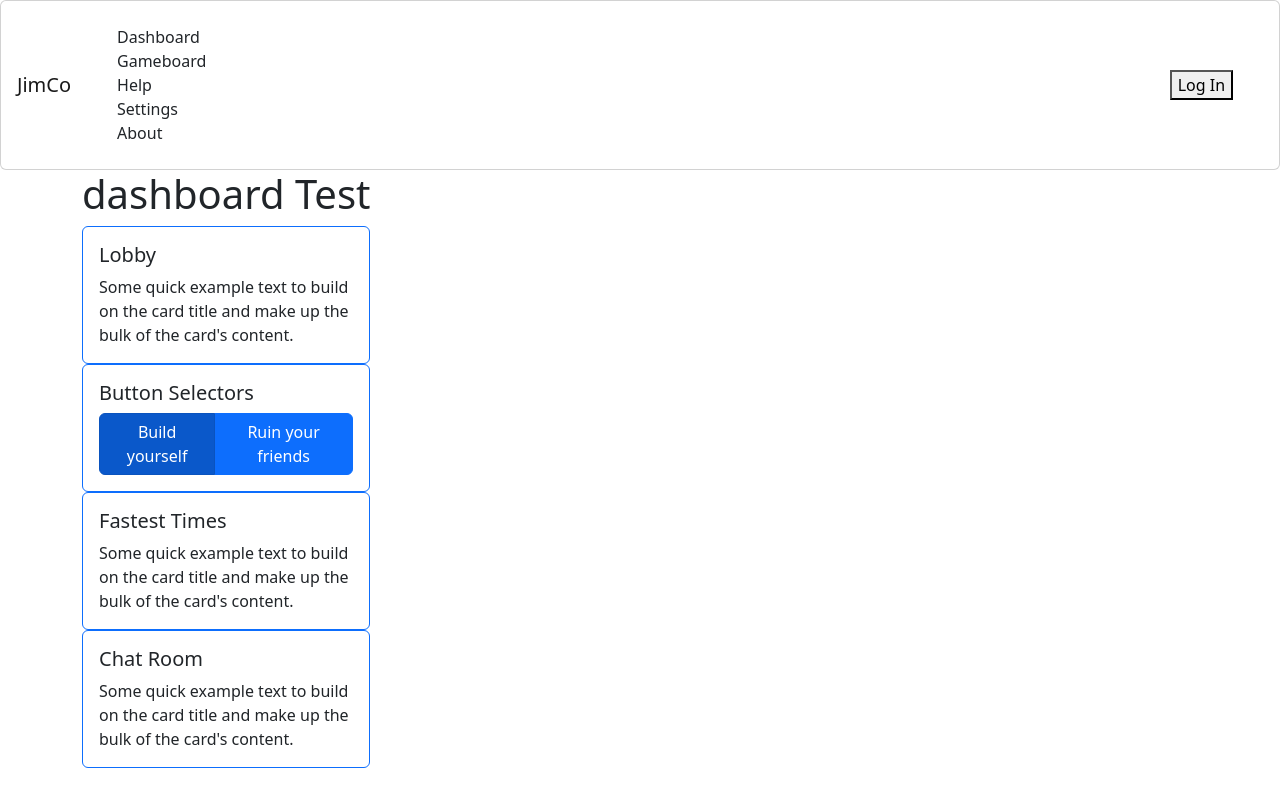
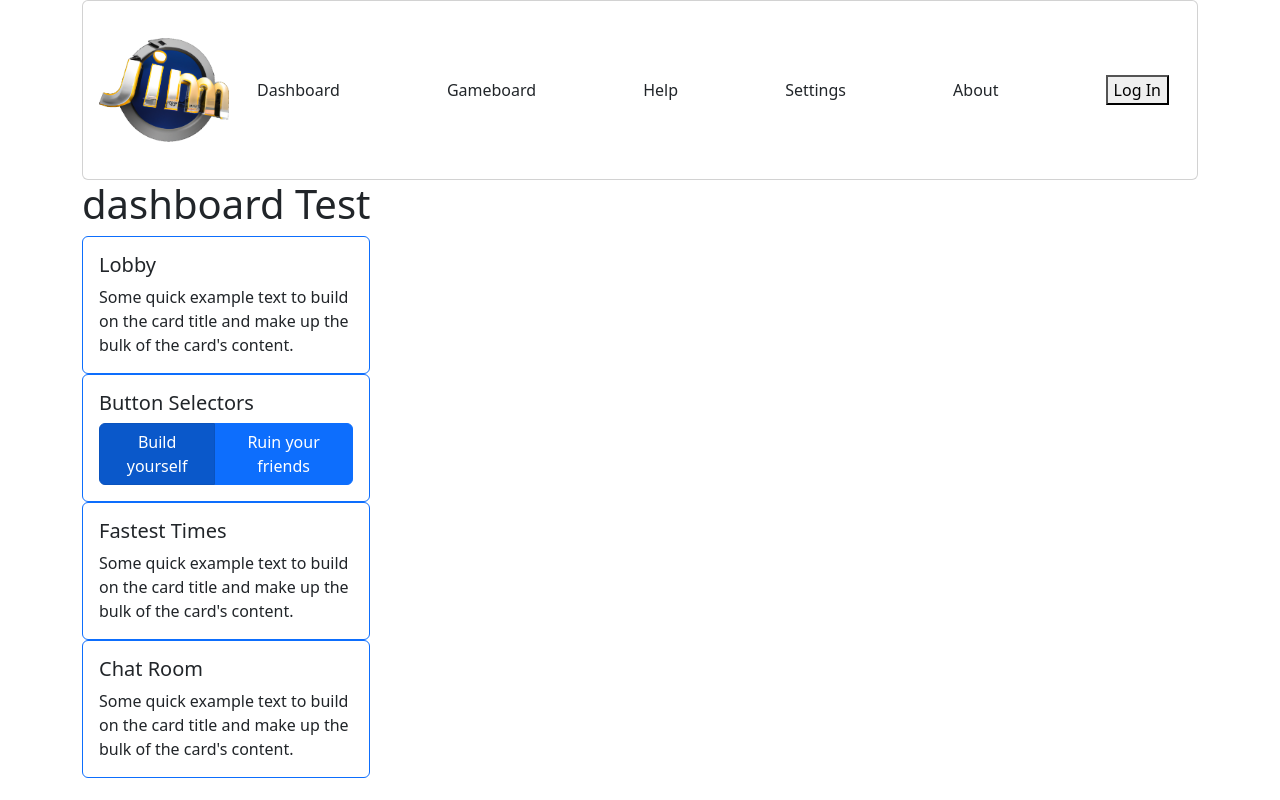
Before and after one commit to Marzaylou-Hugjim-III/JimCo, a React (Create React App) app: page / in a window 1280 px wide. Built offline with nearby package versions, Linux system fonts and the light colour scheme; no server answers.

Commit message:
added classnames to header.js and did small styling to styling.css

```diff
--- a/src/header.js
+++ b/src/header.js
@@ -2,39 +2,54 @@ import React from "react";
 import { Card, Navbar, NavItem } from "react-bootstrap";
 import { Link } from "react-router-dom";
 import AuthButtons from "./AuthButtons";
-import { Container, Image } from "react-bootstrap";
+import { Container } from "react-bootstrap";
+import img from './img/image.png';
+
+
+
+
 
 class Header extends React.Component {
   render() {
     return (
+      <Container>
         <Card border="Primary">
-        <Card.Body>
+          <Card.Body className="headerCard">
             <Navbar id="navBar">
-            <Image src="" id="logo" />
-            <Navbar.Brand id="appName">JimCo</Navbar.Brand>
-            <Container id="navLinks">
+              <img src={img} alt='JimCo logo' className="logo" />
+              <Navbar.Brand id="appName"></Navbar.Brand>
+              <Container className="navLinks">
                 <NavItem>
                   <Link to="/" className="nav-link">
                     Dashboard
                   </Link>
+                </NavItem>
+                <NavItem>
                   <Link to="/gameboard" className="nav-link">
                     Gameboard
                   </Link>
+                </NavItem>
+                <NavItem>
                   <Link to="#" className="nav-link">
                     Help
                   </Link>
+                </NavItem>
+                <NavItem>
                   <Link to="#" className="nav-link">
                     Settings
                   </Link>
+                </NavItem>
+                <NavItem>
                   <Link to="/aboutus" className="nav-link">
                     About
                   </Link>
                 </NavItem>
                 <AuthButtons />
               </Container>
-          </Navbar>
-        </Card.Body>
-      </Card>
+            </Navbar >
+          </Card.Body >
+        </Card >
+      </Container>
     );
   }
 }
--- a/src/styling.css
+++ b/src/styling.css
@@ -1,5 +1,13 @@
-.cardsId {
-display: inline-flex;
-background-color: aqua;
+.headerCard {
+display: inline-block;
 
 }
+.navLinks{
+display: flex;
+flex-direction: row;
+}
+
+img{
+  width: 130px;
+  height:130px;
+}
```
Also changed, not shown: src/img/image.png (added). Lines whose indentation alone changed are shown as unchanged.
